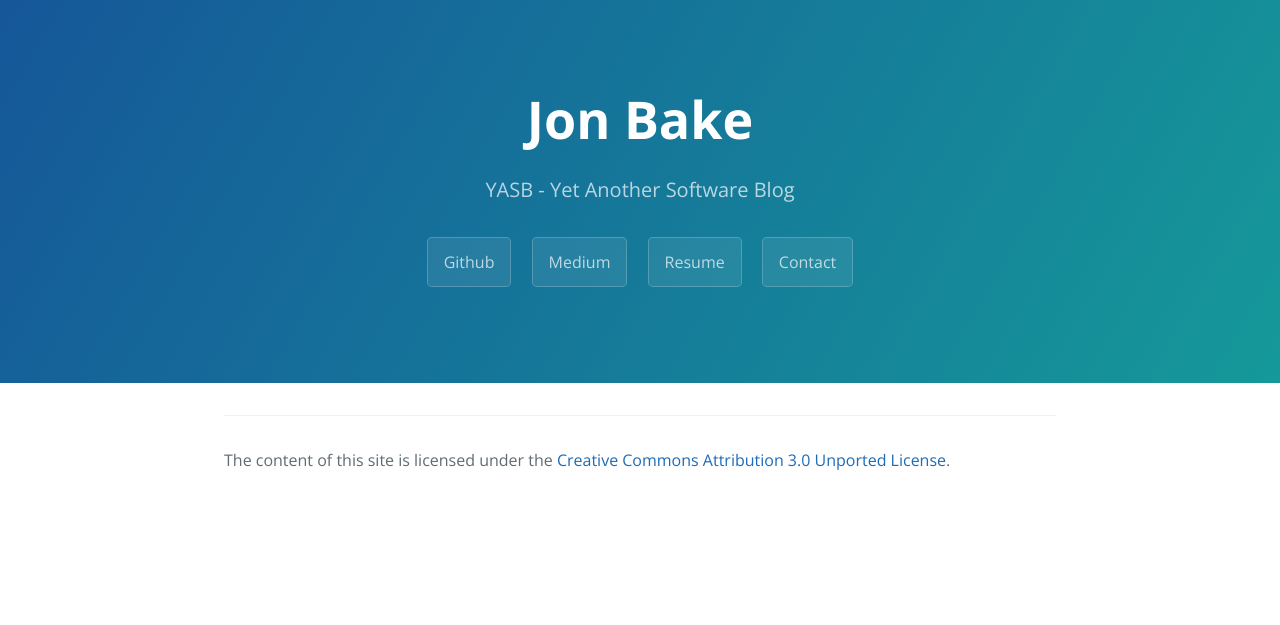
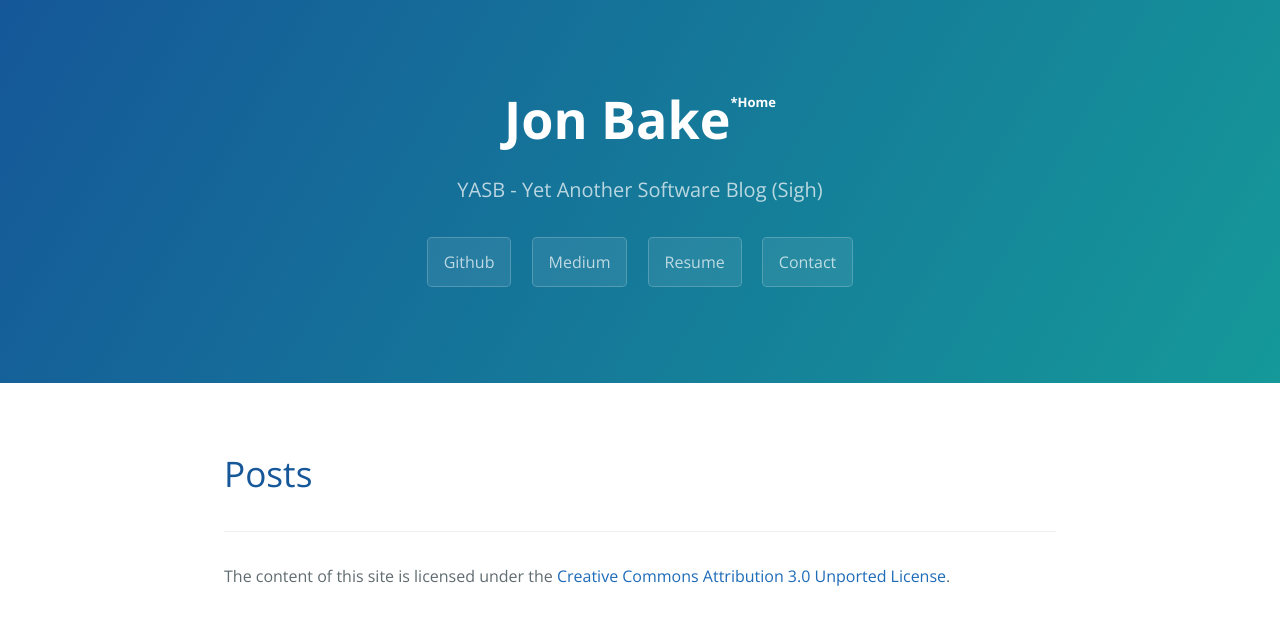
Before and after one commit to jonmbake/jonbake.com, a Jekyll site: the page built from index.md, in a window 1280 px wide. Shown: the top 625 px of the page. Built offline with Jekyll 4.4.1, drawn with Linux system fonts in a browser that asks for light colours.

Commit message:
Tweak styling, add posts

```diff
--- a/_config.yml
+++ b/_config.yml
@@ -1,5 +1,5 @@
 title: Jon Bake
-description: YASB - Yet Another Software Blog
+description: YASB - Yet Another Software Blog (Sigh)
 google_analytics: 'UA-39814300-2'
 header_buttons:
   - name: Github
--- a/_layouts/default.html
+++ b/_layouts/default.html
@@ -13,7 +13,7 @@
   </head>
   <body>
     <section class="page-header">
-      <h1 class="project-name"><a href="{{ '/' | relative_url }}">{{ site.title | default: site.github.repository_name }}</a></h1>
+      <h1 class="project-name"><a href="{{ '/' | relative_url }}">{{ site.title | default: site.github.repository_name }}<sup class="small">*Home</sup></a></h1>
       <h2 class="project-tagline">{{ site.description | default: site.github.project_tagline }}</h2>
       {% for btn in site.header_buttons %}
         {% if btn.internal %}
@@ -25,6 +25,7 @@
     </section>
 
     <section class="main-content">
+      <h1>{{ page.title }}</h1>
       {{ content }}
 
       <footer class="site-footer">
--- a/_sass/jekyll-theme-cayman.scss
+++ b/_sass/jekyll-theme-cayman.scss
@@ -120,6 +120,11 @@
   @include small {
     font-size: 1.75rem;
   }
+}
+
+sup.small {
+  top: -2.5em;
+  font-size: 25%;
 }
 
 .project-tagline {
--- a/index.md
+++ b/index.md
@@ -1,3 +1,9 @@
 ---
 layout: default
 ---
+<h1>Posts</h1>
+<ul class="posts">
+  {% for post in site.posts %}
+    <li><a href="{{ site.baseurl }}{{ post.url }}">{{ post.date | date_to_string }} - {{ post.title }}</a></li>
+  {% endfor %}
+</ul>
```
